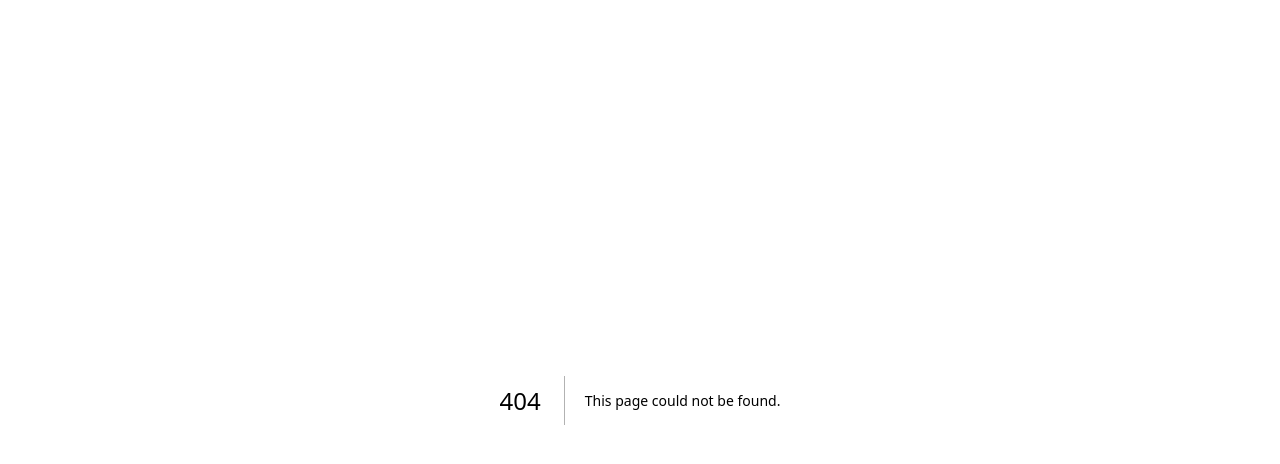
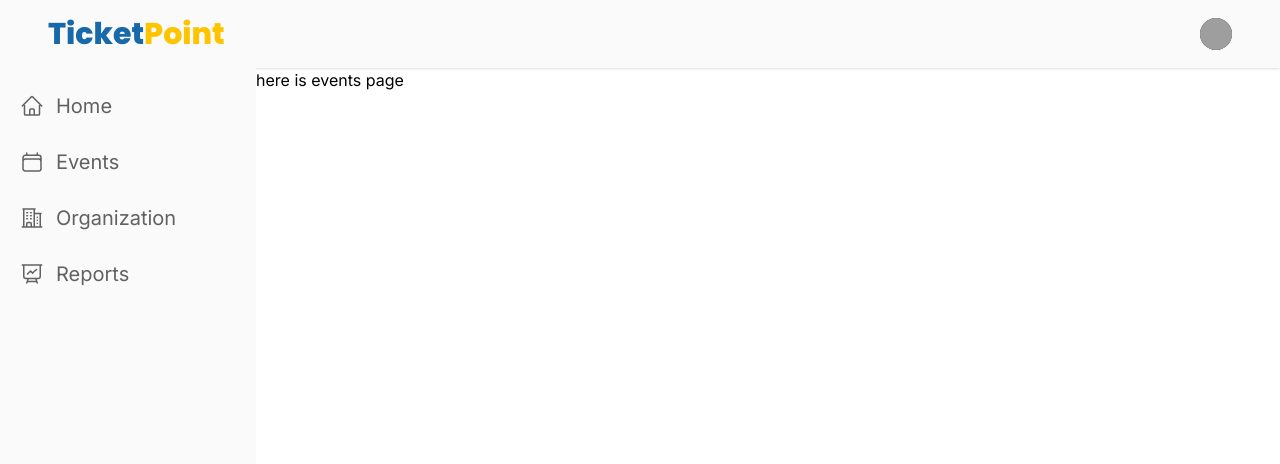
Before and after one commit to yosmisyael/ticket-point, a Next.js app: page /dashboard/events in a window 1280 px wide. Before the commit this address had no page. Shown: the top 464 px of the page. Built offline with nearby package versions, Linux system fonts and the light colour scheme; grey boxes are pictures that could not be loaded.

Commit message:
feat: added events pages

```diff
--- a/src/app/coba/page.tsx
+++ b/src/app/coba/page.tsx
@@ -1,10 +1,10 @@
-import Layout from "../layouts/page";
+import Layout from "@/components/layouts/dashboard";
 
 
 export default function Coba() {
     return (
         <Layout>
-            <div className="flex-1 p-4 sm:ml-64">
+            <div className="">
                 <h1>Hallo Yosev</h1>
             </div>
         </Layout>
--- /dev/null
+++ b/src/app/dashboard/events/page.tsx
@@ -0,0 +1,9 @@
+import DashboardLayout from "@/components/layouts/dashboard";
+
+export default function EventsPage() {
+    return (
+        <DashboardLayout>
+            here is events page
+        </DashboardLayout>
+    )
+}
```
Also changed, not shown: src/app/dashboard/events/create/page.tsx (added).
